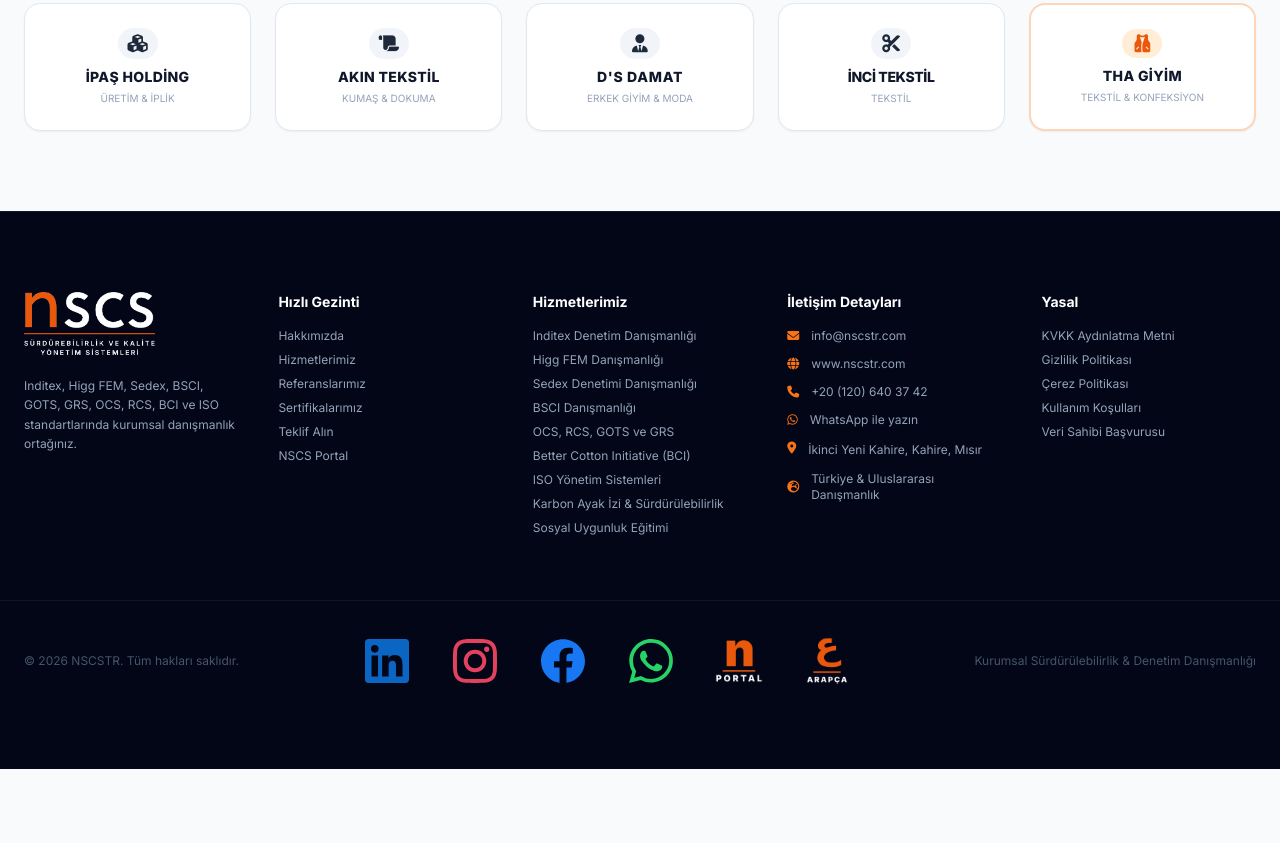
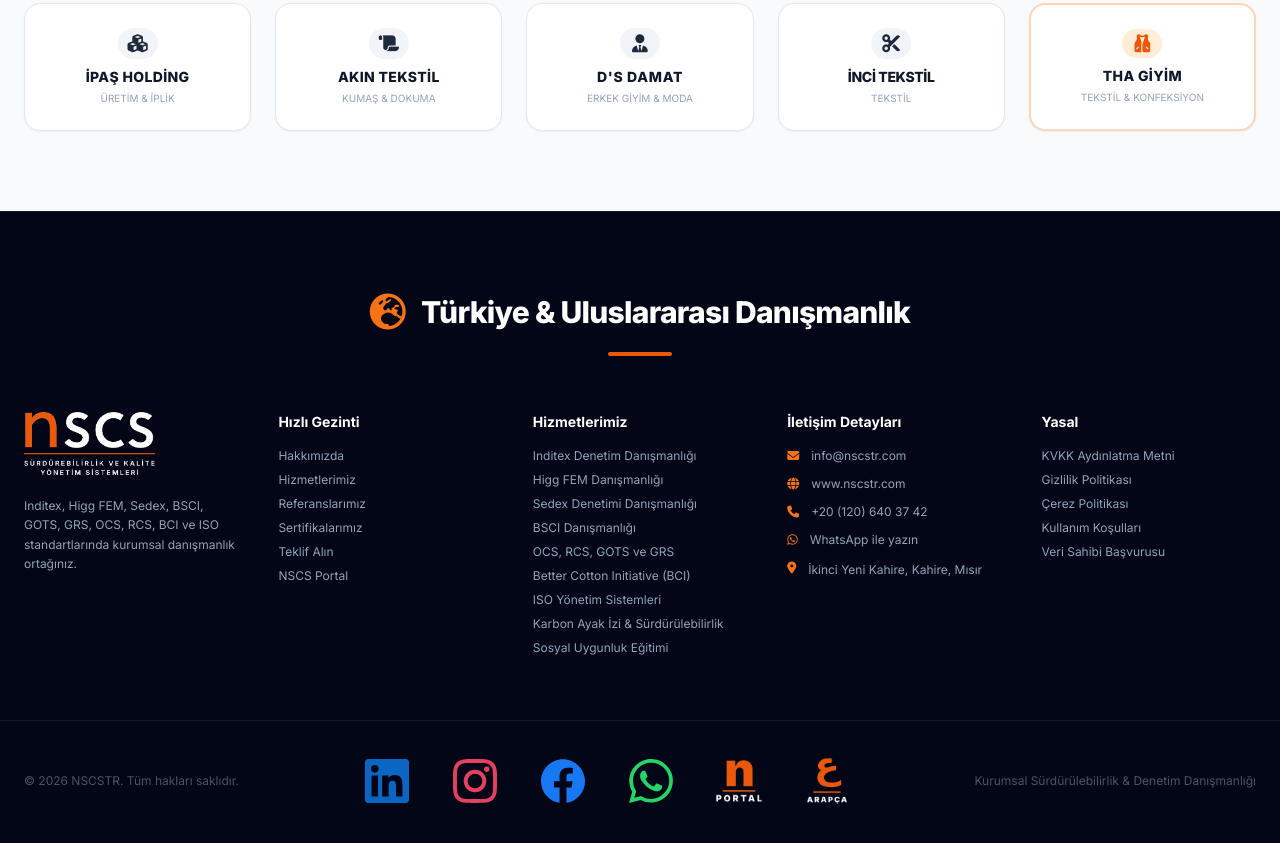
Before and after one commit to abdllhbydgn/nscstr, a plain HTML site: page index.html in a window 1280 px wide. Shown: the part 3575-4418 px from the top of the page. Before the commit the page ends 4344 px from the top, so only its background shows below. Drawn offline with nearby package versions, Linux system fonts and the light colour scheme.

Commit message:
Alt bilgi üstüne ortalı büyük başlık: Türkiye & Uluslararası Danışmanlık
Co-Authored-By: Claude Sonnet 5.5 <noreply@anthropic.com>
Claude-Session: https://claude.ai/code/session_01J6foNXTwf1dGzDjULYpfrk

```diff
--- a/index.html
+++ b/index.html
@@ -512,6 +512,14 @@
 
     <!-- Footer -->
     <footer id="iletisim" class="bg-slate-950 text-slate-400 py-20 border-t border-slate-900">
+        <div class="max-w-7xl mx-auto px-6 mb-14 text-center">
+            <div class="inline-flex items-center justify-center gap-4 text-xl md:text-3xl font-extrabold text-white tracking-tight">
+                <i class="fa-solid fa-earth-europe text-brand-500 text-2xl md:text-4xl"></i>
+                <span data-i18n="ftr_scope">Türkiye &amp; Uluslararası Danışmanlık</span>
+            </div>
+            <div class="mx-auto mt-5 h-1 w-16 rounded-full bg-brand-600"></div>
+        </div>
+
         <div class="max-w-7xl mx-auto px-6 grid sm:grid-cols-2 lg:grid-cols-5 gap-10">
             <div class="space-y-5">
                 <a href="#" class="flex items-center gap-3">
@@ -557,7 +565,6 @@
                     <li class="flex items-center space-x-3"><i class="fa-solid fa-phone text-brand-500"></i><a href="tel:+201206403742" class="hover:text-brand-500 transition" dir="ltr">+20 (120) 640 37 42</a></li>
                     <li class="flex items-center space-x-3"><i class="fa-brands fa-whatsapp text-brand-500"></i><a href="https://wa.me/201206403742" target="_blank" rel="noopener" class="hover:text-brand-500 transition" data-i18n="ftr_whatsapp">WhatsApp ile yazın</a></li>
                     <li class="flex items-start space-x-3"><i class="fa-solid fa-location-dot text-brand-500 mt-0.5"></i><a href="https://www.google.com/maps/search/?api=1&amp;query=30.092750%2C31.677761" target="_blank" rel="noopener" class="hover:text-brand-500 transition leading-relaxed" data-i18n="ftr_address">İkinci Yeni Kahire, Kahire, Mısır</a></li>
-                    <li class="flex items-center space-x-3"><i class="fa-solid fa-earth-europe text-brand-500"></i><span data-i18n="ftr_scope">Türkiye &amp; Uluslararası Danışmanlık</span></li>
                 </ul>
             </div>
 
```
